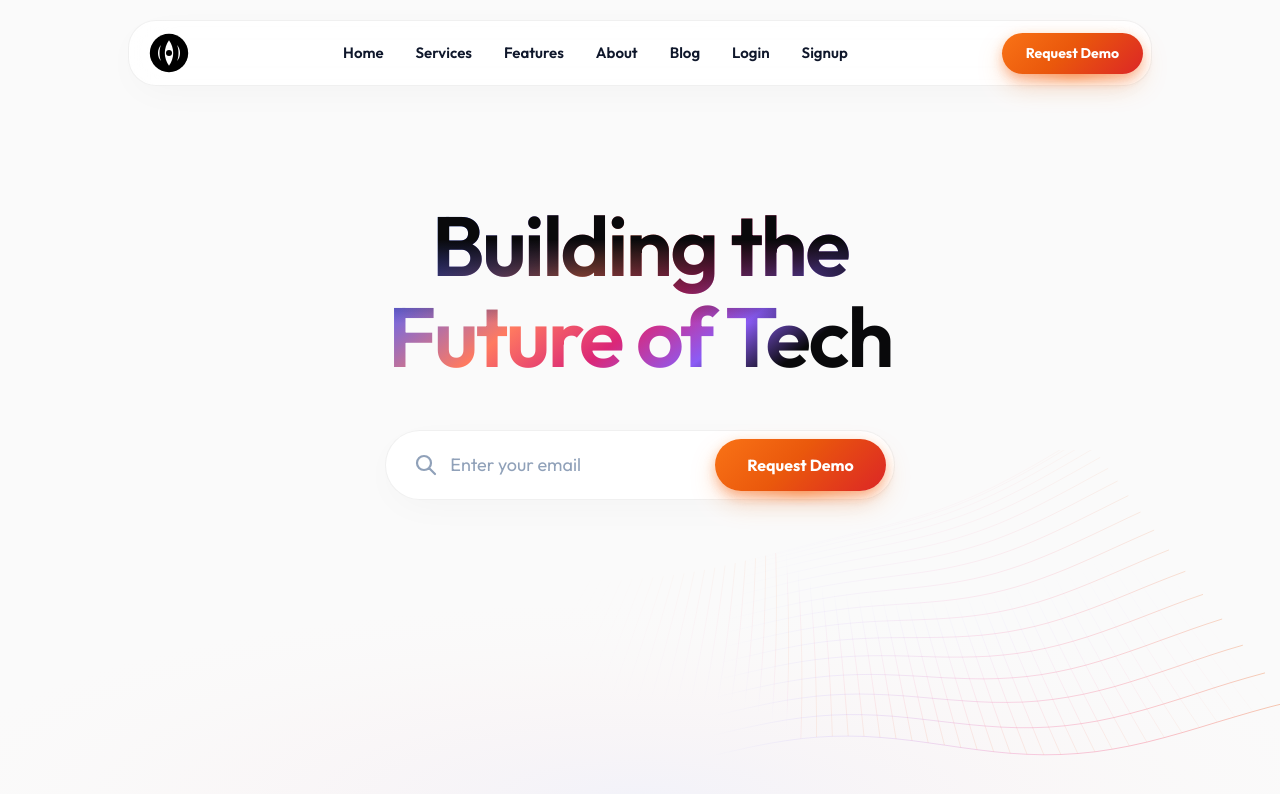
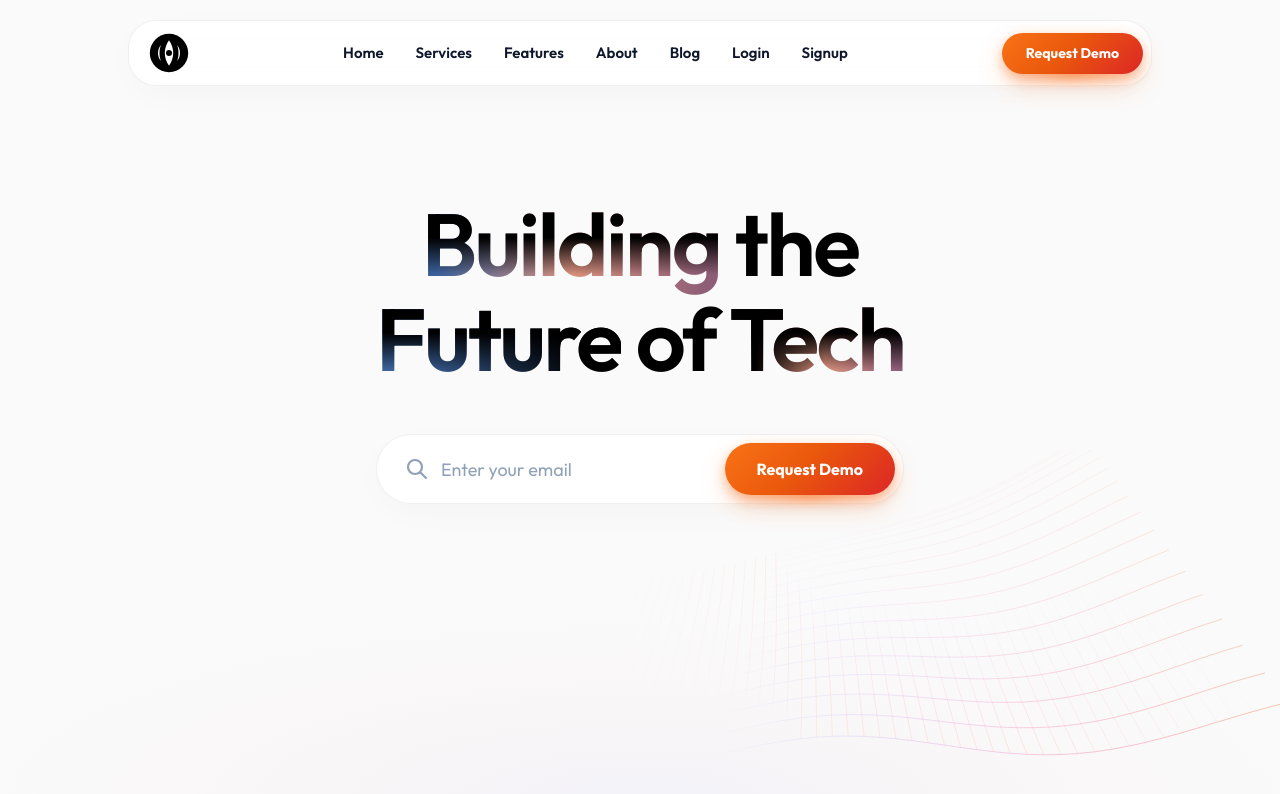
Before and after one commit to SeeratBakshi/Commech, a Next.js app: page / in a window 1280 px wide. Shown: the top 794 px of the page. Built offline with nearby package versions, Linux system fonts and the light colour scheme.

Commit message:
style: split heading text into word-specific spans to apply precise desaturated metallic gradients and prevent color leaks

```diff
--- a/src/app/globals.css
+++ b/src/app/globals.css
@@ -27,10 +27,30 @@ body {
   box-shadow: 0 10px 40px -10px rgba(0, 0, 0, 0.04), 0 1px 1px 0 rgba(255, 255, 255, 0.8) inset;
 }
 
-.text-gradient {
+.text-gradient-building {
   background-image:
-    linear-gradient(to bottom, #09090b 20%, transparent 62%),
-    linear-gradient(142deg, #3b82f6 5%, #6366f1 18%, #ff7a60 38%, #db2777 54%, #8b5cf6 68%, #09090b 80%) !important;
+    linear-gradient(to bottom, #000000 45%, transparent 78%),
+    linear-gradient(to right, #3b629b 5%, #d88f7c 50%, #8e5e77 95%) !important;
+  background-clip: text !important;
+  -webkit-background-clip: text !important;
+  -webkit-text-fill-color: transparent !important;
+  color: transparent !important;
+}
+
+.text-gradient-future {
+  background-image:
+    linear-gradient(to bottom, #000000 45%, transparent 78%),
+    linear-gradient(to right, #3b629b 15%, #000000 85%) !important;
+  background-clip: text !important;
+  -webkit-background-clip: text !important;
+  -webkit-text-fill-color: transparent !important;
+  color: transparent !important;
+}
+
+.text-gradient-tech {
+  background-image:
+    linear-gradient(to bottom, #000000 45%, transparent 78%),
+    linear-gradient(to right, #000000 15%, #d88f7c 55%, #8e5e77 95%) !important;
   background-clip: text !important;
   -webkit-background-clip: text !important;
   -webkit-text-fill-color: transparent !important;
--- a/src/components/HeroSection.tsx
+++ b/src/components/HeroSection.tsx
@@ -20,10 +20,14 @@ export default function HeroSection() {
 
       {/* Animated Headline Container */}
       <div className="animate-fade-in-up">
-        <h1 className="text-[44px] sm:text-6xl md:text-7xl lg:text-[84px] font-semibold tracking-[-0.03em] leading-[1.08] select-none text-gradient pb-4">
-          Building the
+        <h1 className="text-[48px] sm:text-6xl md:text-8xl lg:text-[88px] font-semibold tracking-[-0.03em] leading-[1.08] select-none text-black pb-4">
+          <span className="text-gradient-building">Building</span>{" "}
+          <span>the</span>
           <br className="hidden sm:inline" />
-          {" "}Future of Tech
+          {" "}
+          <span className="text-gradient-future">Future</span>{" "}
+          <span>of</span>{" "}
+          <span className="text-gradient-tech">Tech</span>
         </h1>
       </div>
 
```
